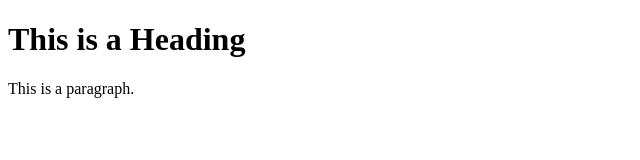
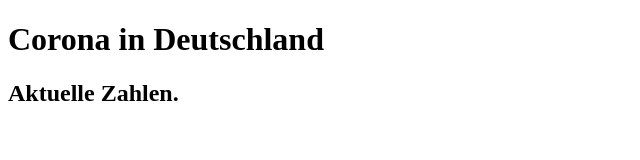
Before and after one commit to bassamhnaino/bassamhnaino.github.io, a plain HTML site: page index.html in a window 1280 px wide. Shown: the whole page, without its empty margins (0-640 px from the left). Drawn offline with Linux system fonts and the light colour scheme.

Commit message:
2. Überschrift

```diff
--- a/index.html
+++ b/index.html
@@ -1,12 +1,12 @@
 <!DOCTYPE html>
 <html>
 <head>
-<title>Page Title</title>
+<title>Coronazahlen</title>
 </head>
 <body>
 
-<h1>This is a Heading</h1>
-<p>This is a paragraph.</p>
+<h1>Corona in Deutschland</h1>
+<h2>Aktuelle Zahlen.</h2>
 
 </body>
 </html>
```
